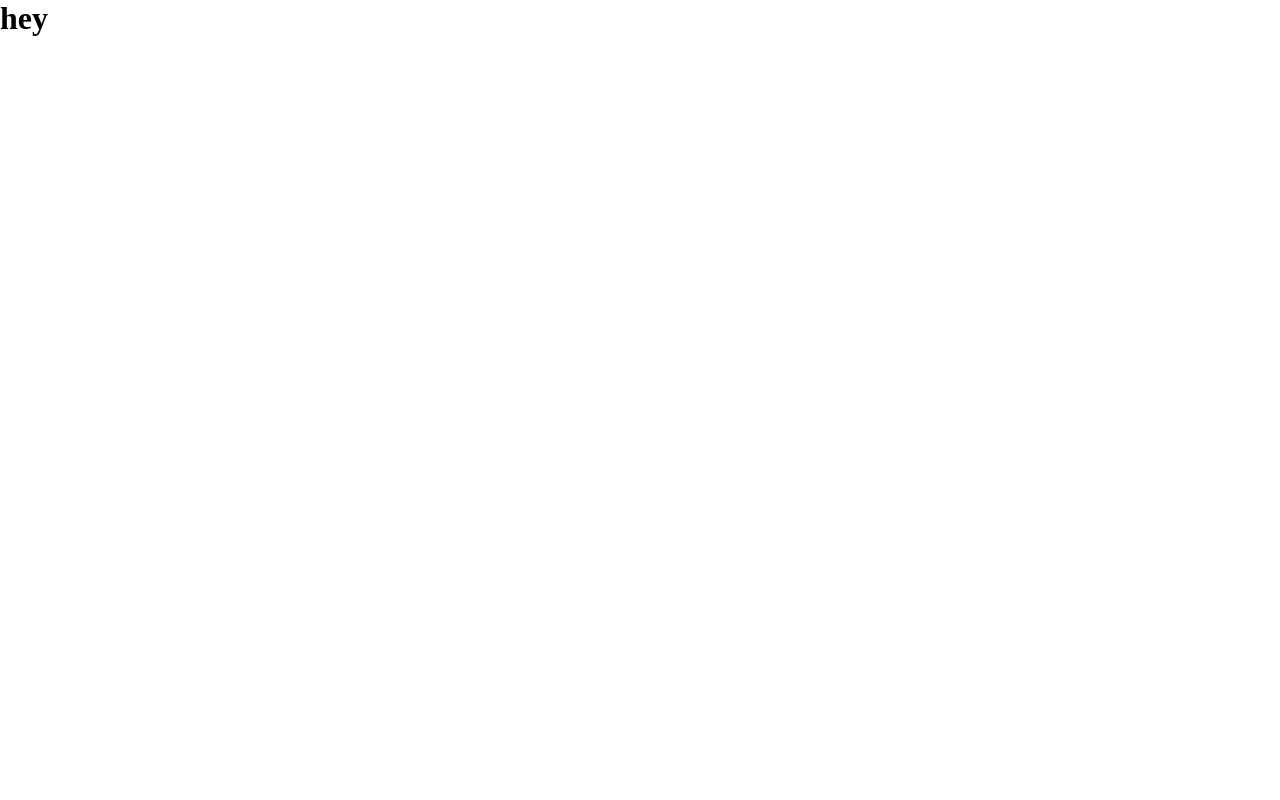
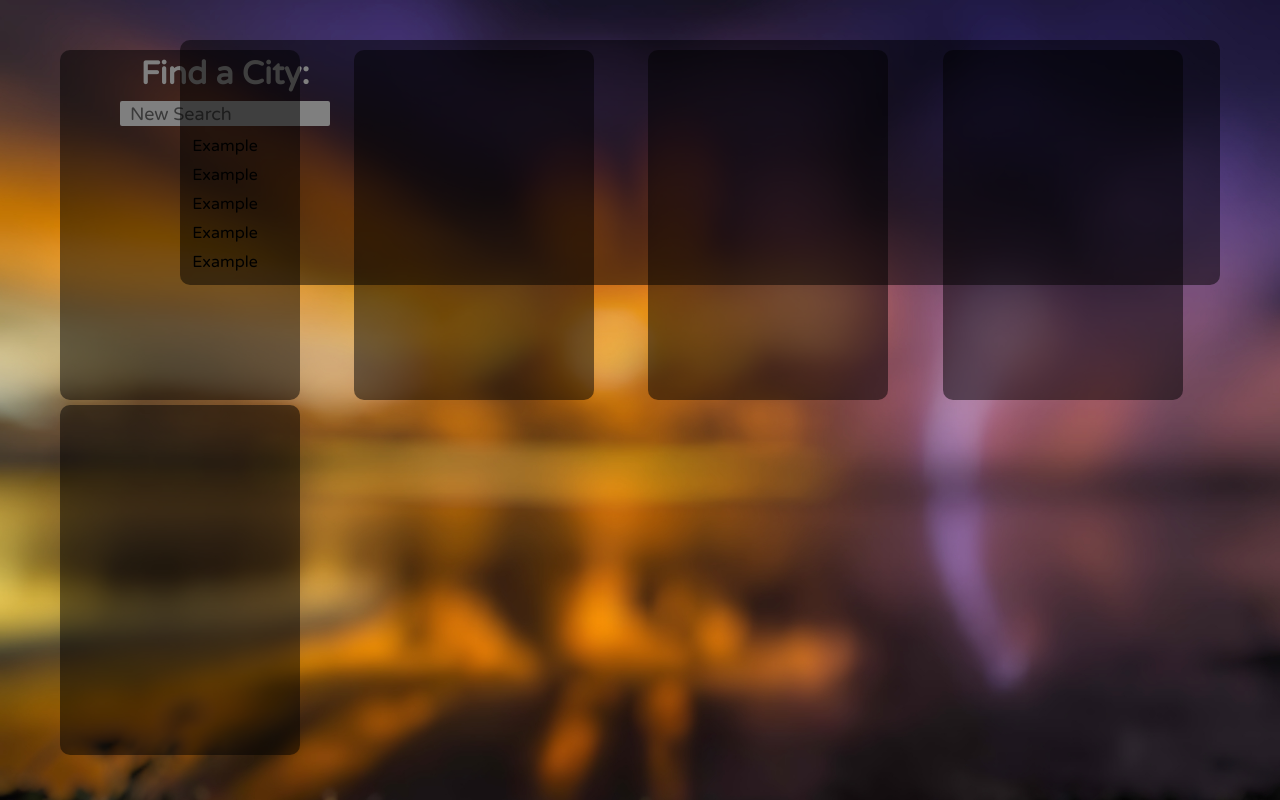
Before and after one commit to AlexWilsonNC/weather-via-alexw, a plain HTML site: page index.html in a window 1280 px wide. Drawn offline with Linux system fonts and the light colour scheme.

Commit message:
finished clean interface html/css

```diff
--- a/index.html
+++ b/index.html
@@ -1,15 +1,41 @@
 <!DOCTYPE html>
 <html lang="en">
+
 <head>
     <meta charset="UTF-8">
     <meta http-equiv="X-UA-Compatible" content="IE=edge">
     <meta name="viewport" content="width=device-width, initial-scale=1.0">
     <link rel="stylesheet" href="styles.css">
     <title>Weather via Alex</title>
+    <link rel="preconnect" href="https://fonts.googleapis.com">
+    <link rel="preconnect" href="https://fonts.gstatic.com" crossorigin>
+    <link href="https://fonts.googleapis.com/css2?family=Varela+Round&display=swap" rel="stylesheet">
 </head>
+
 <body>
-    <h1>hey</h1>
+    <div class="left">
+        <h1>Find a City:</h1>
+        <input type="text" id="text-field" name="text-field" placeholder="New Search" />
+        <div id="search-history">
+            <p>Example</p>
+            <p>Example</p>
+            <p>Example</p>
+            <p>Example</p>
+            <p>Example</p>
+        </div>
+    </div>
+
+    <section class="current hover"></section>
+
+    <main class="main">
+        <div class="box hover" id="day1"></div>
+        <div class="box hover" id="day2"></div>
+        <div class="box hover" id="day3"></div>
+        <div class="box hover" id="day4"></div>
+        <div class="box hover" id="day5"></div>
+    </main>
 
     <script src="script.js"></script>
 </body>
+
 </html>
--- a/styles.css
+++ b/styles.css
@@ -1,4 +1,80 @@
 * {
     padding: 0px;
     margin: 0px;
+    font-family: 'Varela Round', sans-serif;}
+
+body {
+    background: url(./assets/weatherwp.jpg) no-repeat center center fixed;
+    -webkit-background-size: cover;
+    -moz-background-size: cover;
+    -o-background-size: cover;
+    background-size: cover;
 }
+
+.hover:hover {
+    box-shadow: 0px 0px 10px 2px rgba(0, 0, 0, 0.65);
+    transition: all 0.15s ease;
+}
+
+.left {
+    height: 215px;
+    width: 300px;
+    position: absolute;
+    top: 40px;
+    left: 60px;
+    padding: 15px;
+    text-align: center;
+}
+
+h1 {
+    color: white;
+}
+
+input {
+    margin-top: 8px;
+    height: 25px;
+    width: 200px;
+    font-size: 18px;
+    padding-left: 10px;
+    border-radius: 2px;
+    border-style: none;
+}
+
+#search-history {
+    width: 280px;
+    height: 130px;
+    position: relative;
+    left: 10px;
+    top: 10px;
+}
+
+#search-history p {
+    margin-bottom: 9px;
+    color: black;
+}
+
+.current {
+    border-radius: 10px;
+    width: 1010px;
+    height: 215px;
+    background-color: rgba(0, 0, 0, 0.5);
+    position: absolute;
+    top: 40px;
+    right: 60px;
+    padding: 15px;
+}
+
+main {
+    position: absolute;
+    left: 35px;
+    bottom: 40px;
+}
+
+.box {
+    width: 240px;
+    height: 350px;
+    background-color: rgba(0, 0, 0, 0.5);
+    border-radius: 10px;
+    display: inline-block;
+    margin: 0px 25px 0px 25px;
+}
```
Also changed, not shown: assets/weatherwp.jpg (added).
